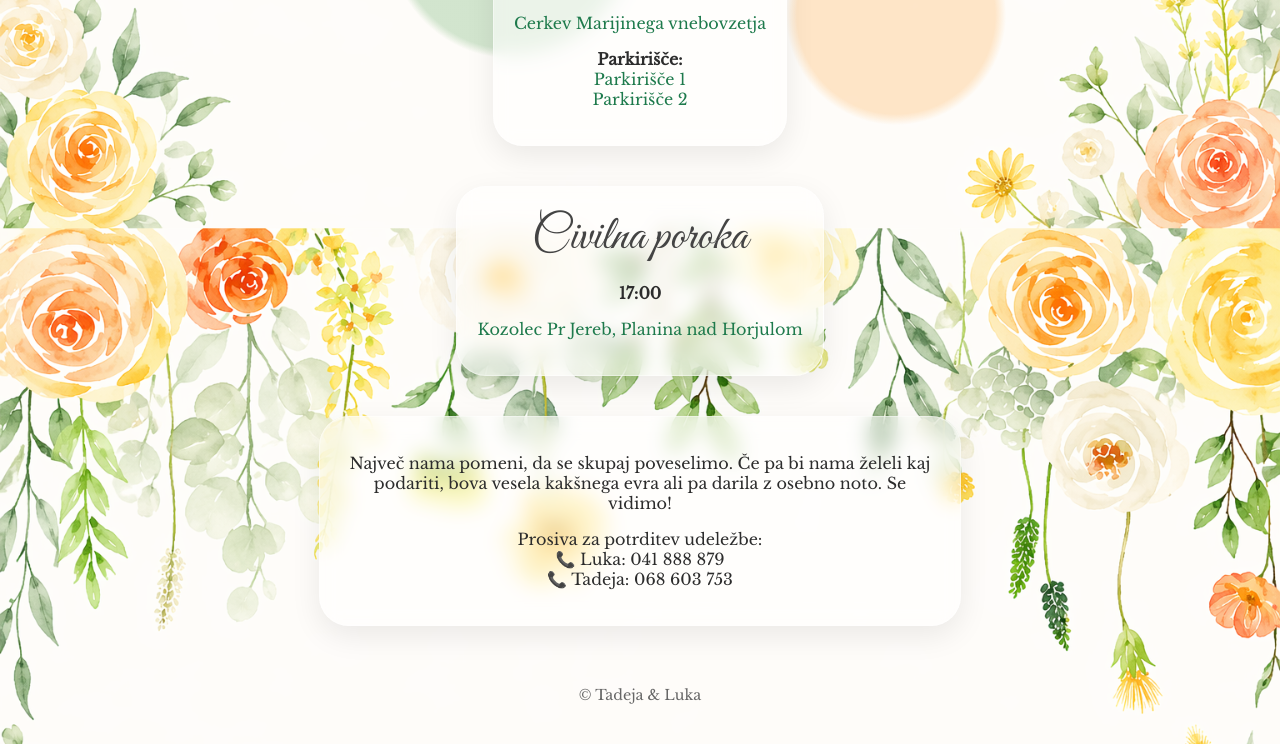
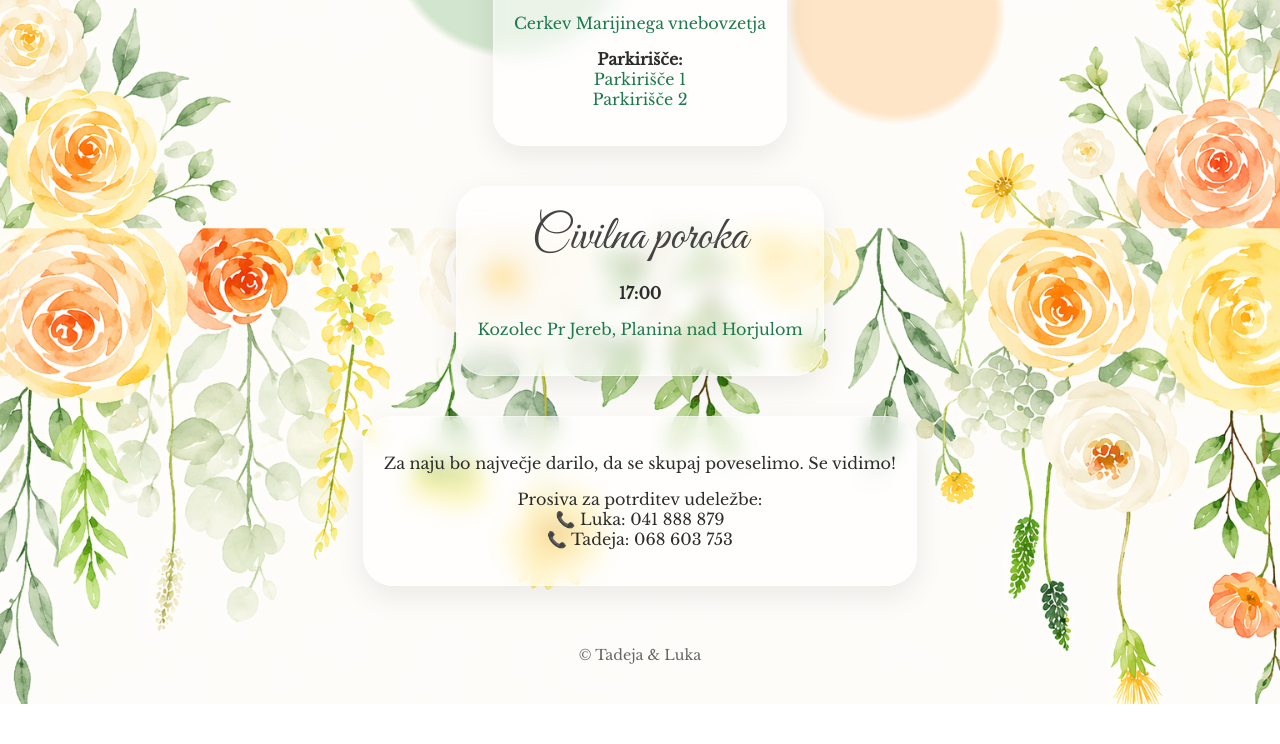
Before and after one commit to tejcividmar-art/poroka, a plain HTML site: page index.html in a window 1280 px wide. Shown: the part 625-1369 px from the top of the page. After the commit the page ends 1329 px from the top, so only its background shows below. Drawn offline with nearby package versions, Linux system fonts and the light colour scheme.

Commit message:
Update message in index.html for clarity

```diff
--- a/index.html
+++ b/index.html
@@ -180,8 +180,7 @@
 
   <div class="card">
     <p>
-      Največ nama pomeni, da se skupaj poveselimo. Če pa bi nama želeli kaj podariti,
-      bova vesela kakšnega evra ali pa darila z osebno noto. Se vidimo!
+    Za naju bo največje darilo, da se skupaj poveselimo. Se vidimo!
     </p>
 
     <p>
```
